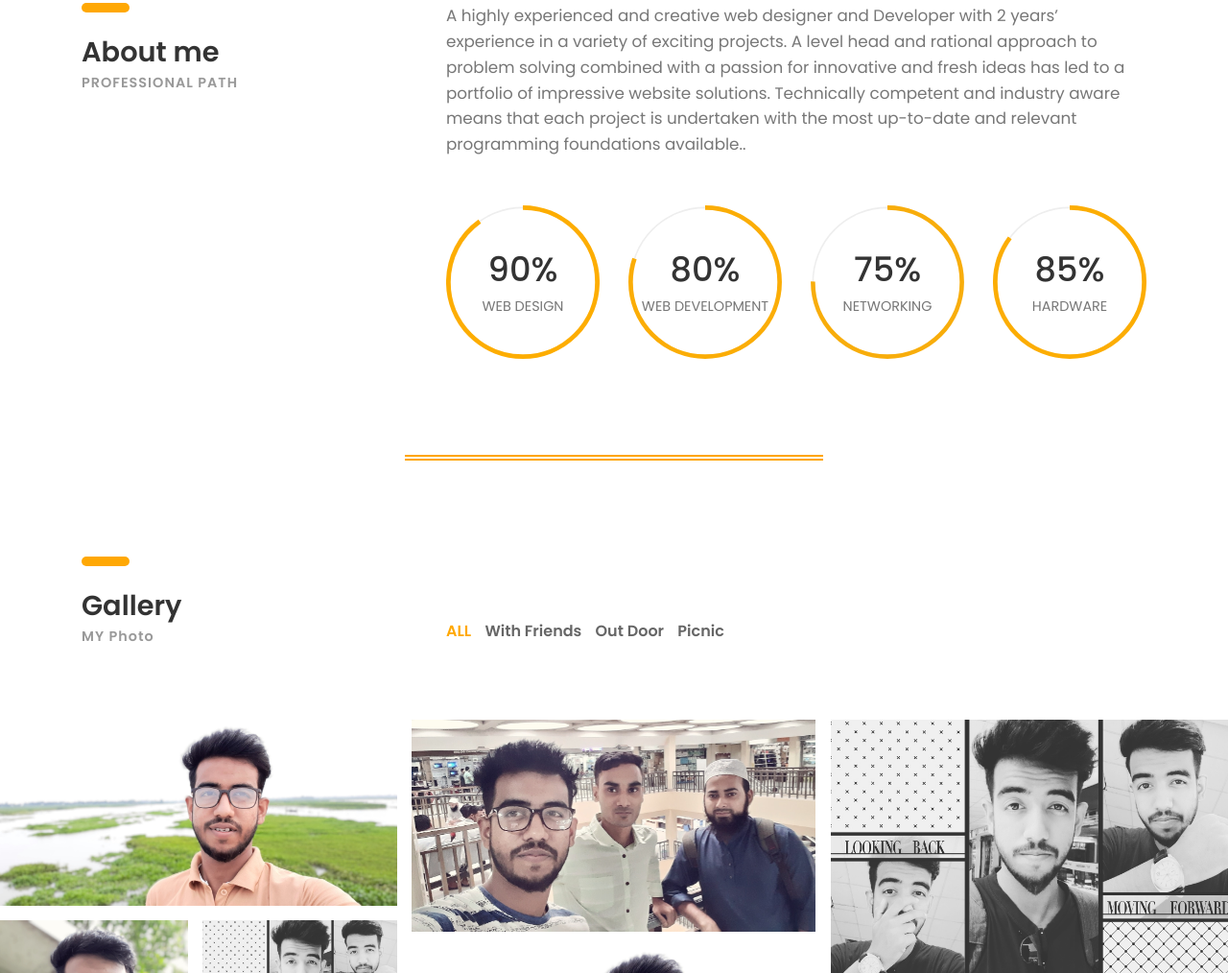
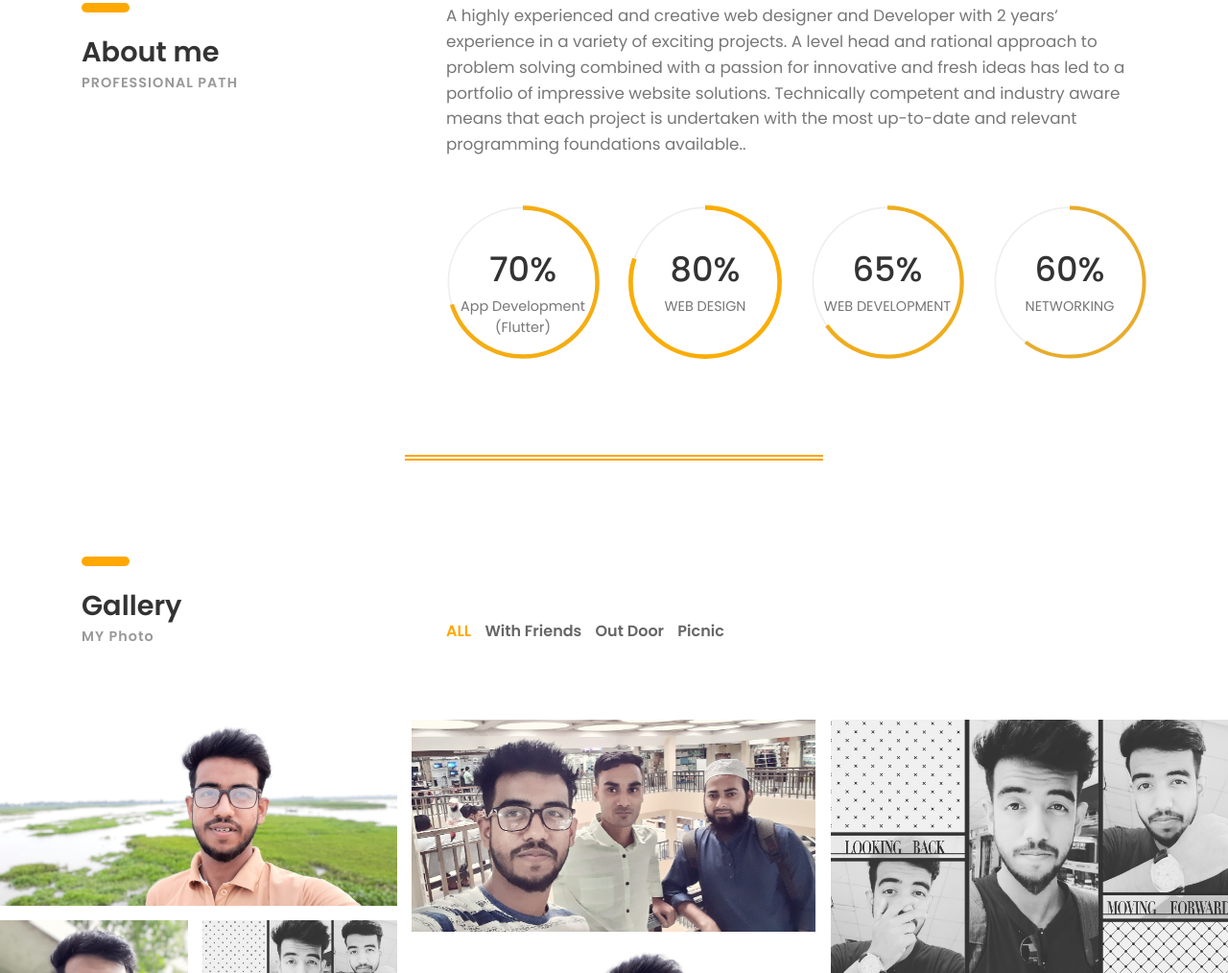
Before and after one commit to kfkayum/portfolio, a plain HTML site: page index.html in a window 1280 px wide. Shown: the part 792-1806 px from the top of the page at 96% size. Drawn offline with Linux system fonts and the light colour scheme; files whose address does not match are found by name.

Commit message:
App Development Add

```diff
--- a/index.html
+++ b/index.html
@@ -131,7 +131,16 @@ up-to-date and relevant programming foundations available..</p>
 					<div class="row">
 						<div class="col-sm-6 col-md-6 col-lg-3">
 							<div class="radial-prog-area margin-b-30">
-								<div class="radial-progress" data-prog-percent=".90">
+								<div class="radial-progress" data-prog-percent=".70">
+									<div></div>
+									<h6 class="progress-title">App Development (Flutter)</h6>
+								</div>
+							</div><!-- radial-prog-area-->
+						</div><!-- col-sm-6-->
+
+						<div class="col-sm-6 col-md-6 col-lg-3">
+							<div class="radial-prog-area margin-b-30">
+								<div class="radial-progress" data-prog-percent=".80">
 									<div></div>
 									<h6 class="progress-title">WEB DESIGN</h6>
 								</div>
@@ -140,7 +149,7 @@ up-to-date and relevant programming foundations available..</p>
 
 						<div class="col-sm-6 col-md-6 col-lg-3">
 							<div class="radial-prog-area margin-b-30">
-								<div class="radial-progress" data-prog-percent=".80">
+								<div class="radial-progress" data-prog-percent=".65">
 									<div></div>
 									<h6 class="progress-title">WEB DEVELOPMENT</h6>
 								</div>
@@ -148,19 +157,10 @@ up-to-date and relevant programming foundations available..</p>
 						</div><!-- col-sm-6-->
 
 						<div class="col-sm-6 col-md-6 col-lg-3">
-							<div class="radial-prog-area margin-b-30">
-								<div class="radial-progress" data-prog-percent=".75">
+							<div class="radial-prog-area margin-b-50">
+								<div class="radial-progress" data-prog-percent=".60">
 									<div></div>
 									<h6 class="progress-title">NETWORKING</h6>
-								</div>
-							</div><!-- radial-prog-area-->
-						</div><!-- col-sm-6-->
-
-						<div class="col-sm-6 col-md-6 col-lg-3">
-							<div class="radial-prog-area margin-b-50">
-								<div class="radial-progress" data-prog-percent=".85">
-									<div></div>
-									<h6 class="progress-title">HARDWARE</h6>
 								</div>
 							</div><!-- radial-prog-area-->
 						</div><!-- col-sm-6-->
```
